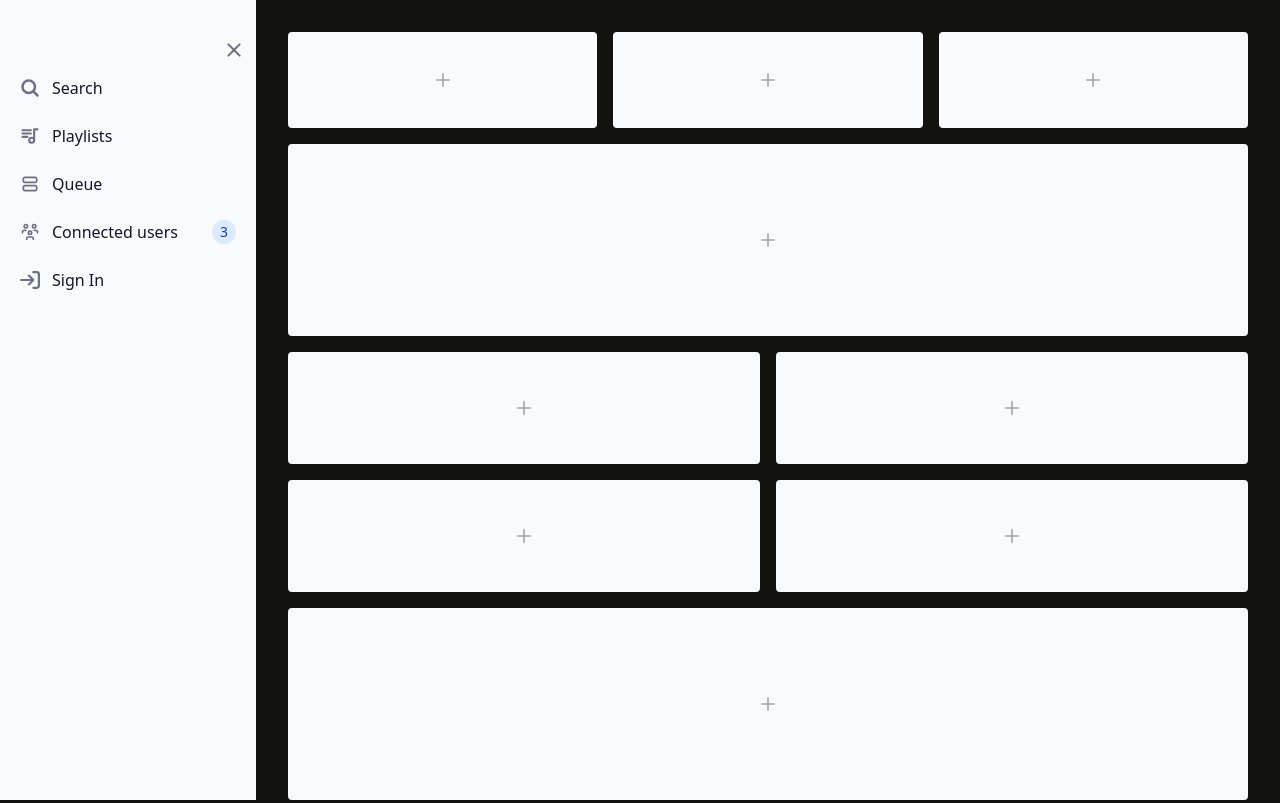
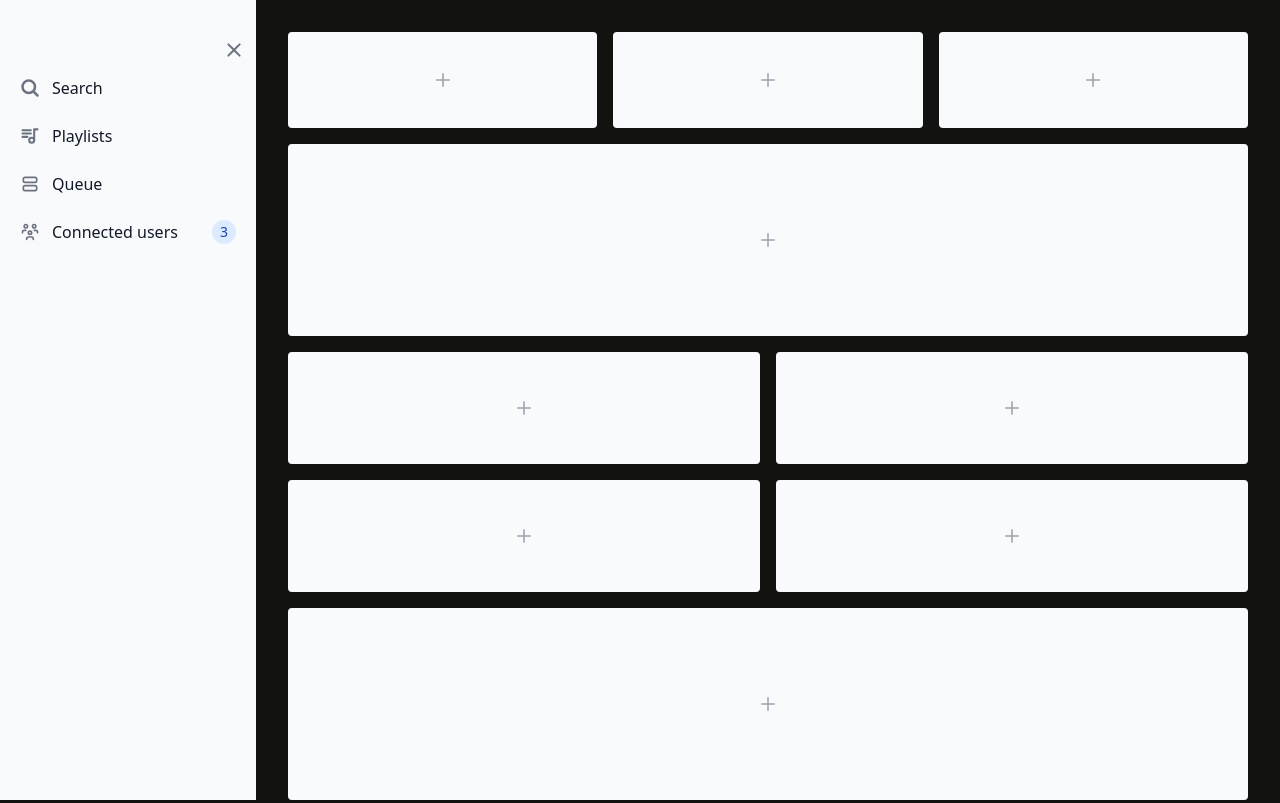
Before and after one commit to cldrojas/SoundBridge, an Astro site: page / in a window 1280 px wide. Shown: the top 803 px of the page. Built offline with nearby package versions, Linux system fonts and the light colour scheme; Astro itself is replaced by a stand-in of ours.

Commit message:
update index.astro

```diff
--- a/src/pages/index.astro
+++ b/src/pages/index.astro
@@ -57,14 +57,6 @@ import Layout from '../layouts/Layout.astro'
             </svg>
             <span class="flex-1 ms-3 whitespace-nowrap">Connected users</span>
             <span class="inline-flex items-center justify-center w-3 h-3 p-3 ms-3 text-sm font-medium text-blue-800 bg-blue-100 rounded-full dark:bg-blue-900 dark:text-blue-300">3</span>
-          </a>
-        </li>
-        <li>
-          <a href="#" class="flex items-center p-2 text-gray-900 rounded-lg dark:text-white hover:bg-gray-100 dark:hover:bg-gray-700 group">
-            <svg class="flex-shrink-0 w-5 h-5 text-gray-500 transition duration-75 dark:text-gray-400 group-hover:text-gray-900 dark:group-hover:text-white" aria-hidden="true" xmlns="http://www.w3.org/2000/svg" fill="none" viewBox="0 0 18 16">
-              <path stroke="currentColor" stroke-linecap="round" stroke-linejoin="round" stroke-width="2" d="M1 8h11m0 0L8 4m4 4-4 4m4-11h3a2 2 0 0 1 2 2v10a2 2 0 0 1-2 2h-3" />
-            </svg>
-            <span class="flex-1 ms-3 whitespace-nowrap">Sign In</span>
           </a>
         </li>
       </ul>
```
